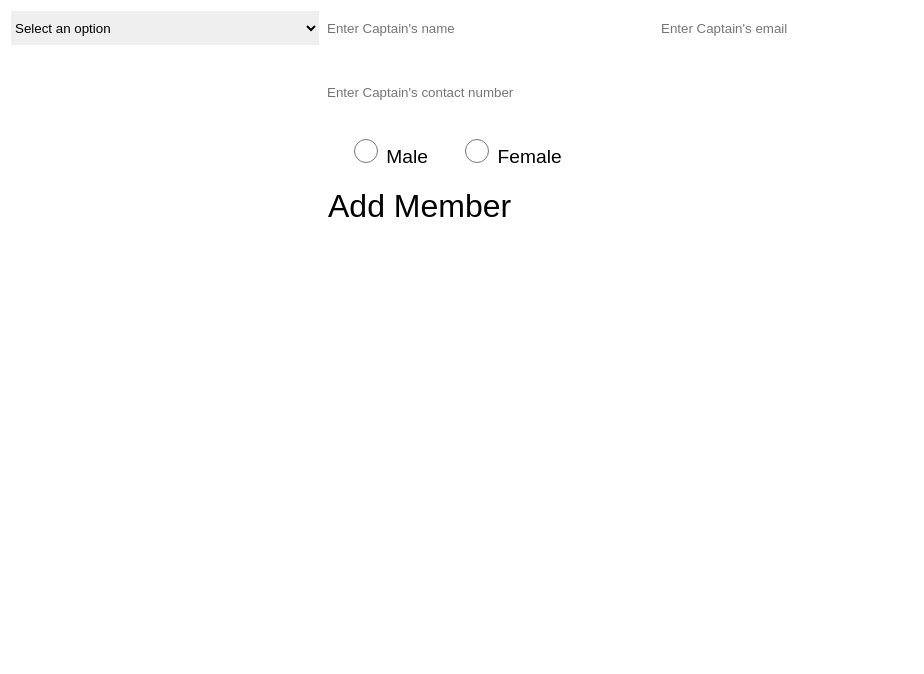
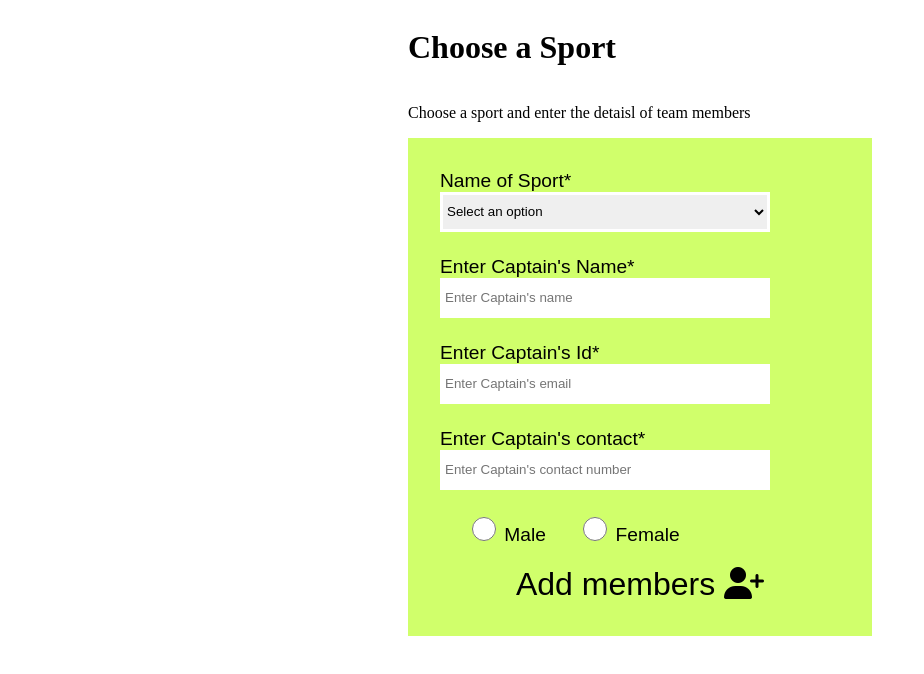
Before and after one commit to Arya-n-101/spirit, a website: page registration/registration_index.html in a window 1280 px wide. Shown: the whole page, without its empty margins (0-924 px from the left). Drawn offline with Linux system fonts and the light colour scheme.

Commit message:
Update registration_index.html

```diff
--- a/registration/registration_index.html
+++ b/registration/registration_index.html
@@ -5,9 +5,15 @@
     <meta name="viewport" content="width=device-width, initial-scale=1.0">
     <title>Registration</title>
     <link rel="stylesheet" href="registration_css.css">
+    <script src="https://kit.fontawesome.com/877fc73fb5.js" crossorigin="anonymous"></script>
 </head>
 <body>
-    <select id="myDropdown">
+    <div class="hemlo">
+    <h1>Choose a Sport</h1>
+    <p>Choose a sport and enter the detaisl of team members</p>
+    <div class="green-thing">
+        <label for="myDropdown">Name of Sport*</label>
+    <select id="myDropdown" required>
         <option value="">Select an option</option>
         <option value="option1">Football Male</option>
         <option value="option2">Cricket Male</option>
@@ -39,11 +45,15 @@
         <option value="option26">Swimming Relay</option>
       </select>
       <div class="mainDiv">
-
-            <input type="text" placeholder="Enter Captain's name">
+            <label for="">Enter Captain's Name*</label><br>
+            <input type="text" placeholder="Enter Captain's name"><br>
+            <label for="">Enter Captain's Id*</label><br>
             <input type="email" placeholder="Enter Captain's email">
+            <br>
+            <label for="">Enter Captain's contact*</label><br>
             <input type="email" placeholder="Enter Captain's contact number">
             <form>
+                <div class="radio">
                 <label>
                     <input type="radio" name="gender" value="male" id="maleRadio">
                     Male
@@ -52,10 +62,14 @@
                     <input type="radio" name="gender" value="female" id="femaleRadio">
                     Female
                 </label>
+            </div>
             </form>
-            <button class="addMember">Add Member</button>
-      </div>
+        </div>
+        <button class="addMember">Add members  <i class="fa-solid fa-user-plus"></i></button>
       <a href="search\indec.html" class="submitButton">Submit</a>
+    </div>
+</div>
+</div>
     <script src="registration_logic.js"></script>
 </body>
 </html>
```
